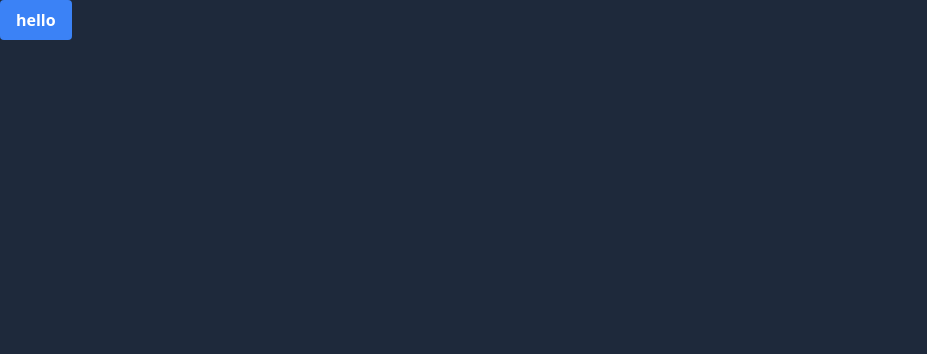
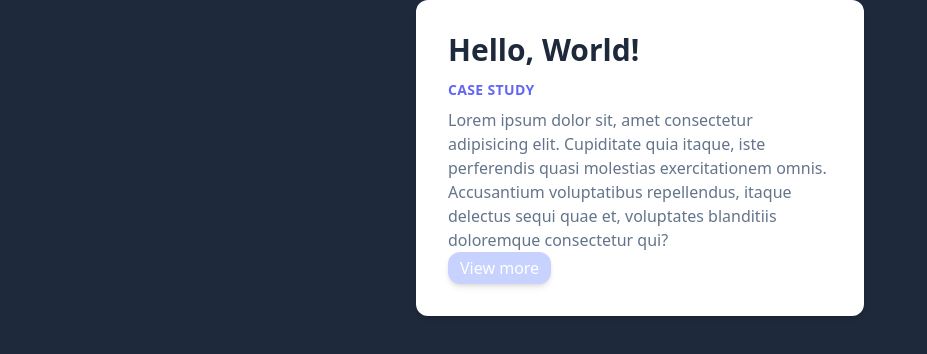
Before and after one commit to oliverbravery/oliverbravery.github.io, a website: page src/index.html in a window 1280 px wide. Shown: the whole page, without its empty margins (0-927 px from the left). Drawn offline with Linux system fonts and the light colour scheme.

Commit message:
Created index page

```diff
--- a/src/index.html
+++ b/src/index.html
@@ -4,12 +4,20 @@
   <meta charset="UTF-8">
   <meta name="viewport" content="width=device-width, initial-scale=1.0">
   <link href="/dist/output.css" rel="stylesheet">
+  <title>Oliver Bravery</title>
 </head>
-<body class="bg-slate-800">
-    <div class="container">
-        <button class="bg-blue-500 hover:bg-blue-400 text-white font-bold py-2 px-4 rounded">
-            hello
-        </button>
-    </div>
+<body class="bg-slate-800 mx-auto px-2">
+
+    <div class="max-w-md mx-auto bg-white rounded-xl shadow-md overflow-hidden md:max-w-2x1">
+        <div class="md:flex">
+          <div class="p-8">
+            <h1 class="h-12 text-3xl text-slate-800 font-semibold">Hello, World!</h1>
+            <div class="uppercase tracking-wide text-sm text-indigo-500 font-semibold">Case study</div>
+            <p class="mt-2 text-slate-500 ">Lorem ipsum dolor sit, amet consectetur adipisicing elit. Cupiditate quia itaque, iste perferendis quasi molestias exercitationem omnis. Accusantium voluptatibus repellendus, itaque delectus sequi quae et, voluptates blanditiis doloremque consectetur qui?</p>
+            <button class="shadow-md max-w-md h-8 hover:bg-indigo-300 active:bg-indigo-400 focus:outline-none bg-indigo-200 text-white rounded-xl px-3">View more</button>
+          </div>
+        </div>
+      </div>
+
 </body>
 </html>
```
Also changed, not shown: dist/output.css.
